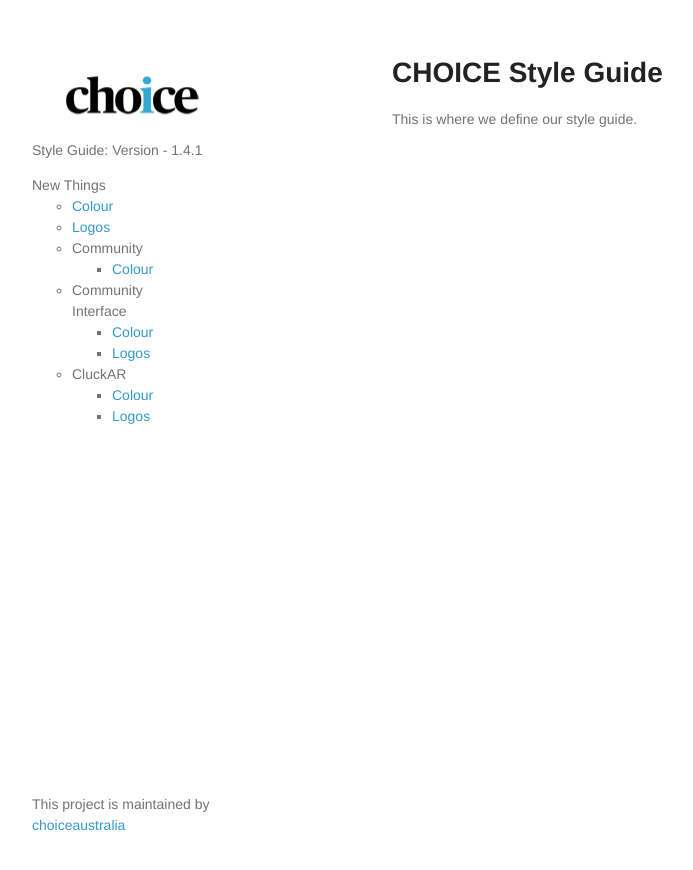
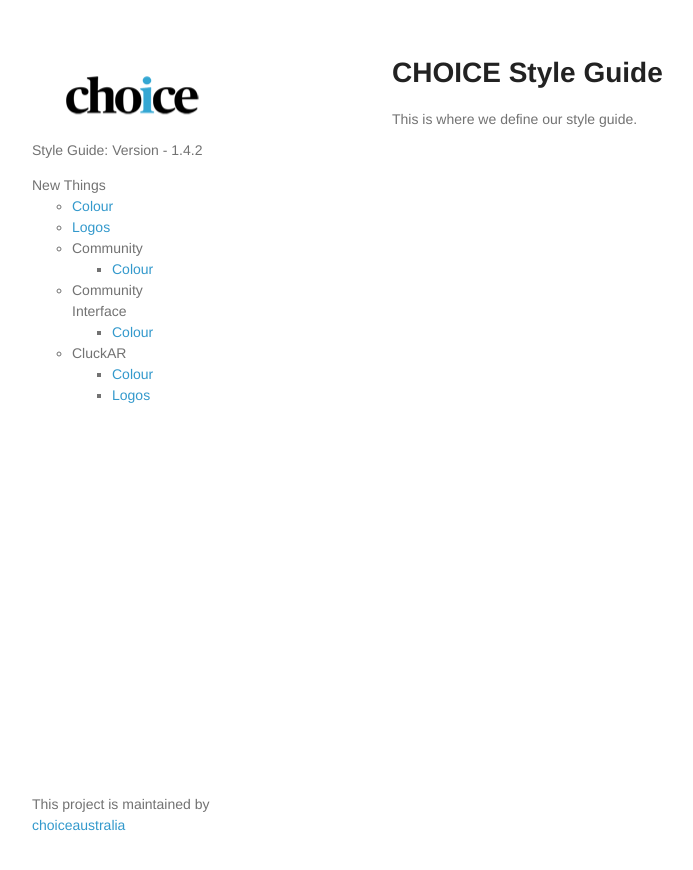
Before and after one commit to choiceaustralia/style-guide, a Jekyll site: the page built from index.html, in a window 1280 px wide. Shown: the top 870 px of the page, without its empty margins (78-771 px from the left). Built offline with Jekyll 4.4.1, drawn with Linux system fonts in a browser that asks for light colours.

Commit message:
remove link to 404

```diff
--- a/_config.yml
+++ b/_config.yml
@@ -1,2 +1,2 @@
-version: 1.4.1
+version: 1.4.2
 baseurl: /style-guide
--- a/_layouts/default.html
+++ b/_layouts/default.html
@@ -45,9 +45,6 @@
                     <li>
                       <a href="{{site.baseurl}}/docs/new-things/community-interface/color.html">Colour</a>
                     </li>
-                    <li>
-                      <a href="{{site.baseurl}}/docs/new-things/community-interface/logos.html">Logos</a>
-                    </li>
                   </ul>
                 </li>
                 <li>
```
